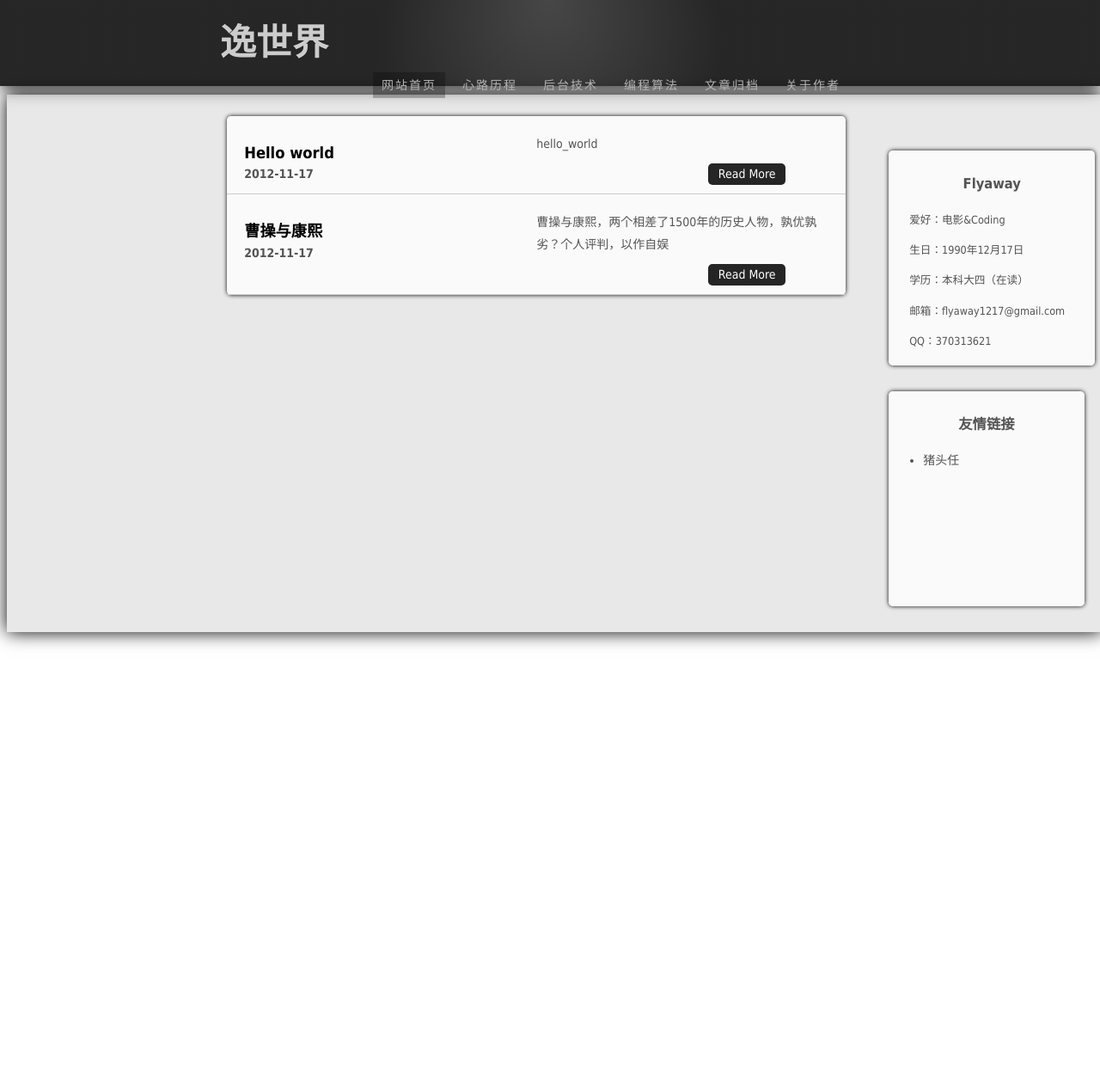
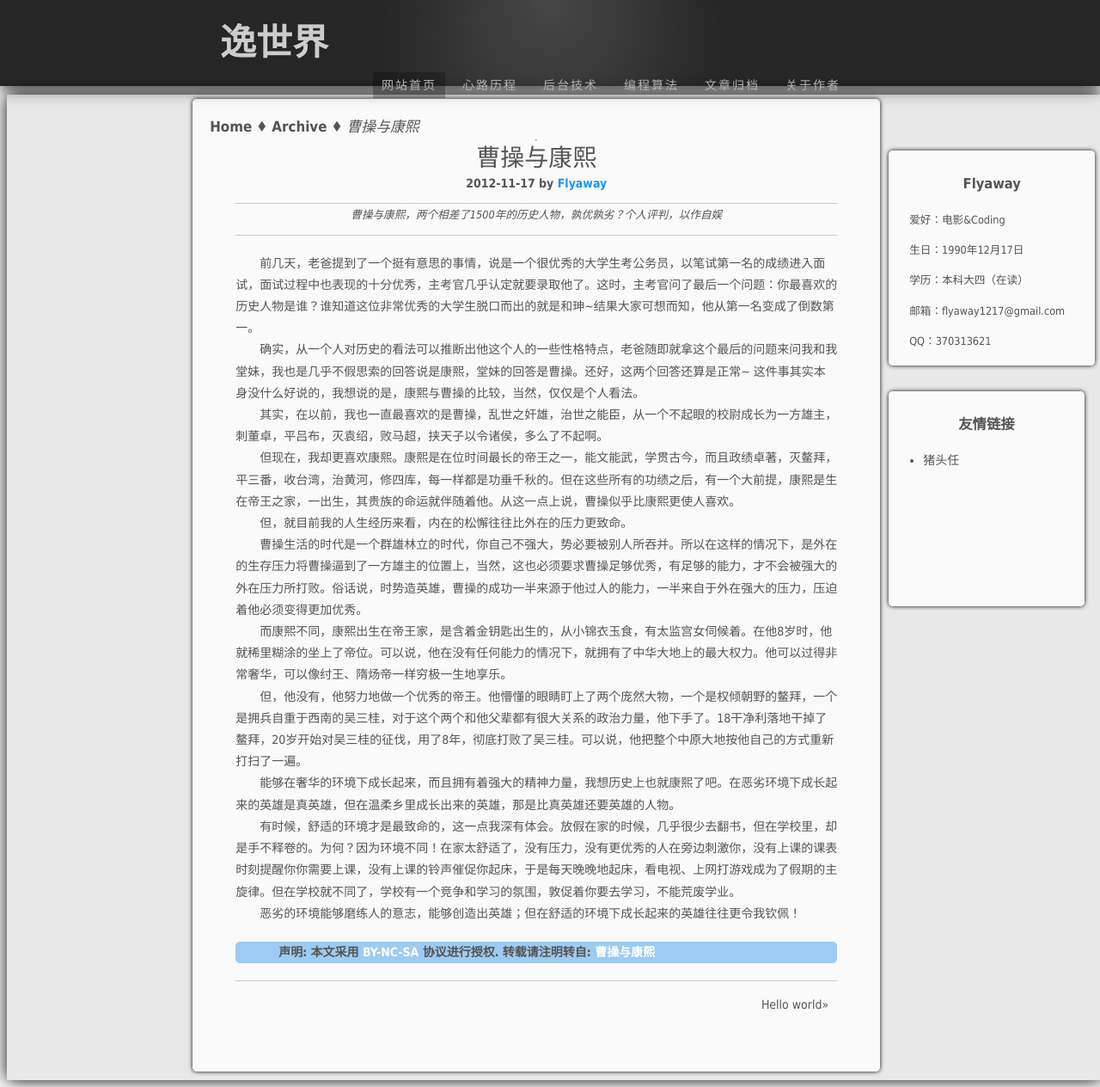
Before and after one commit to flyaway1217/flyaway1217.github.com, a Jekyll site: the page built from index.html, in a window 1280 px wide. Shown: the whole page at 86% size. Built offline with Jekyll 4.4.1, drawn with Linux system fonts in a browser that asks for light colours; Markdown is read by kramdown in place of the engine named in the settings; before the commit the page ends 900 px from its top, so only the background shows below that.

Commit message:
add a post

```diff
--- a/_layouts/default.html
+++ b/_layouts/default.html
@@ -13,9 +13,9 @@
 	<meta name="author" content="{{ site.author.name }}"/>
 	<meta name="description" content="{{ page.description }}"/>
 	<meta name="keywords" content="{{ page.keywords | join: ',' }}"/>
-	<link rel="stylesheet" href="/css/style.css" type="text/css"/>
-	<link rel="stylesheet" href="/css/index.css" type="text/css"/>
-	<link rel="stylesheet" href="/css/post.css" type="text/css"/>
+	<link rel="stylesheet" href="../css/style.css" type="text/css"/>
+	<link rel="stylesheet" href="../css/index.css" type="text/css"/>
+	<link rel="stylesheet" href="../css/post.css" type="text/css"/>
 </head>
 <body>
 
@@ -54,9 +54,58 @@
 
 		<!--中间部分-->
 		<section id="container">
+<div id="post" class="shadow">
+				<div id="blank"></div>
+				<aside id="path">
+					<strong><a href="\" rel="nofollow">Home</a></strong>
+					<span>&#9830</span>
+					<strong><a href="\" rel="nofollow">Archive</a></strong>
+					<span>&#9830</span>
+					<em>曹操与康熙</em>
+				</aside>
+				<hr/>
+				<article id="article">
+					<p id="title">曹操与康熙</p>
+					<p id="time"><time pubtime="2012-11-17">  2012-11-17  </time>by<a href="/contact.html" title="author" class="author">  Flyaway  </a></p>
+					<div id="description">
+						曹操与康熙，两个相差了1500年的历史人物，孰优孰劣？个人评判，以作自娱
+					</div>
+					<div id="content">
+						<p>前几天，老爸提到了一个挺有意思的事情，说是一个很优秀的大学生考公务员，以笔试第一名的成绩进入面试，面试过程中也表现的十分优秀，主考官几乎认定就要录取他了。这时，主考官问了最后一个问题：你最喜欢的历史人物是谁？谁知道这位非常优秀的大学生脱口而出的就是和珅~结果大家可想而知，他从第一名变成了倒数第一。</p>
+
+<p>确实，从一个人对历史的看法可以推断出他这个人的一些性格特点，老爸随即就拿这个最后的问题来问我和我堂妹，我也是几乎不假思索的回答说是康熙，堂妹的回答是曹操。还好，这两个回答还算是正常~
+这件事其实本身没什么好说的，我想说的是，康熙与曹操的比较，当然，仅仅是个人看法。</p>
+
+<p>其实，在以前，我也一直最喜欢的是曹操，乱世之奸雄，治世之能臣，从一个不起眼的校尉成长为一方雄主，刺董卓，平吕布，灭袁绍，败马超，挟天子以令诸侯，多么了不起啊。</p>
+
+<p>但现在，我却更喜欢康熙。康熙是在位时间最长的帝王之一，能文能武，学贯古今，而且政绩卓著，灭鳌拜，平三番，收台湾，治黄河，修四库，每一样都是功垂千秋的。但在这些所有的功绩之后，有一个大前提，康熙是生在帝王之家，一出生，其贵族的命运就伴随着他。从这一点上说，曹操似乎比康熙更使人喜欢。</p>
+
+<p>但，就目前我的人生经历来看，内在的松懈往往比外在的压力更致命。</p>
+
+<p>曹操生活的时代是一个群雄林立的时代，你自己不强大，势必要被别人所吞并。所以在这样的情况下，是外在的生存压力将曹操逼到了一方雄主的位置上，当然，这也必须要求曹操足够优秀，有足够的能力，才不会被强大的外在压力所打败。俗话说，时势造英雄，曹操的成功一半来源于他过人的能力，一半来自于外在强大的压力，压迫着他必须变得更加优秀。</p>
+
+<p>而康熙不同，康熙出生在帝王家，是含着金钥匙出生的，从小锦衣玉食，有太监宫女伺候着。在他8岁时，他就稀里糊涂的坐上了帝位。可以说，他在没有任何能力的情况下，就拥有了中华大地上的最大权力。他可以过得非常奢华，可以像纣王、隋炀帝一样穷极一生地享乐。</p>
+
+<p>但，他没有，他努力地做一个优秀的帝王。他懵懂的眼睛盯上了两个庞然大物，一个是权倾朝野的鳌拜，一个是拥兵自重于西南的吴三桂，对于这个两个和他父辈都有很大关系的政治力量，他下手了。18干净利落地干掉了鳌拜，20岁开始对吴三桂的征伐，用了8年，彻底打败了吴三桂。可以说，他把整个中原大地按他自己的方式重新打扫了一遍。</p>
+
+<p>能够在奢华的环境下成长起来，而且拥有着强大的精神力量，我想历史上也就康熙了吧。在恶劣环境下成长起来的英雄是真英雄，但在温柔乡里成长出来的英雄，那是比真英雄还要英雄的人物。</p>
+
+<p>有时候，舒适的环境才是最致命的，这一点我深有体会。放假在家的时候，几乎很少去翻书，但在学校里，却是手不释卷的。为何？因为环境不同！在家太舒适了，没有压力，没有更优秀的人在旁边刺激你，没有上课的课表时刻提醒你你需要上课，没有上课的铃声催促你起床，于是每天晚晚地起床，看电视、上网打游戏成为了假期的主旋律。但在学校就不同了，学校有一个竞争和学习的氛围，敦促着你要去学习，不能荒废学业。</p>
+
+<p>恶劣的环境能够磨练人的意志，能够创造出英雄；但在舒适的环境下成长起来的英雄往往更令我钦佩！</p>
+
+					</div><!--content结束-->
+					<p id="declare">声明: 本文采用 <a href="http://creativecommons.org/licenses/by-nc-sa/3.0/" target="_blank" rel="nofollow" title="署名-非商业性使用-相同方式共享">BY-NC-SA</a> 协议进行授权. 转载请注明转自: <a href="/2012/11/17/CaoCao-and-KangXi.html" title="曹操与康熙" rel="nofollow">曹操与康熙</a></p>
+			</article>
+
+			<nav id="foot">
 
 
-		{{ content }}
+				<a href="/2012/11/17/hello-world.html" id="next" title="下一篇文章">Hello world&raquo;</a>
+
+			</nav>
+		</div><!--post结束-->
+
 		</section>
 		<!--中间结束-->
 
--- a/css/post.css
+++ b/css/post.css
@@ -112,6 +112,24 @@
 	float:right;
 }
 
+#post #time a:link {
+	color:hsl(207,100%,54%);
+}
+
+#post #time a:active {
+	color:hsl(207,100%,54%);
+}
+
+#post #time a:visited {
+	color:hsl(207,100%,54%);
+}
+
+#post #time a:hover {
+	color:hsl(207,100%,54%);
+	text-decoration:underline;
+}
+
+
 #post  a:link {
 	color:hsl(0,0%,33%);
 }
```
Also changed, not shown: _posts/2012-11-17-color-filled.md (added, +51 -0 lines), 2 other files.
